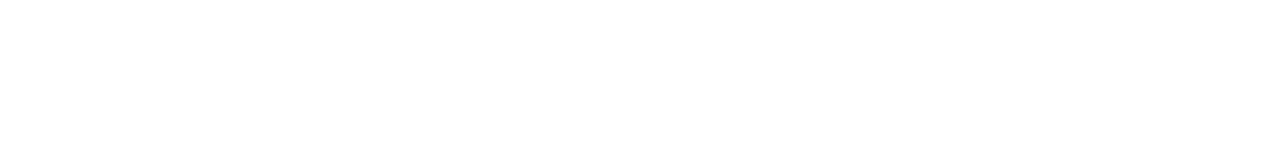
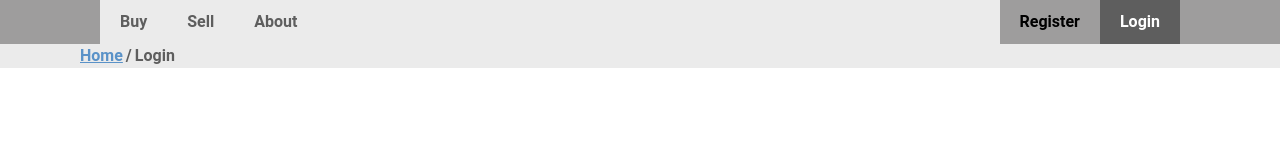
Before and after one commit to bSienkiewicz/z_rekr, a plain HTML site: page index.html in a window 1280 px wide. Drawn offline with Linux system fonts and the light colour scheme.

Commit message:
Added and initially styled navbar and breadcrumb section.

```diff
--- a/index.html
+++ b/index.html
@@ -7,5 +7,33 @@
     <title>Login Form</title>
     <link rel="stylesheet" href="styles/style.css" />
   </head>
-  <body></body>
+  <body>
+    <nav>
+      <div class="nav-content">
+        <div class="nav-items">
+          <div class="nav-links">
+            <ul>
+              <li class="nav-item"><a href="">Buy</a></li>
+              <li class="nav-item"><a href="">Sell</a></li>
+              <li class="nav-item"><a href="">About</a></li>
+            </ul>
+          </div>
+        </div>
+        <div class="nav-user">
+          <ul>
+            <li class="nav-item bg-light"><a href="">Register</a></li>
+            <li class="nav-item bg-dark"><a href="">Login</a></li>
+          </ul>
+        </div>
+      </div>
+    </nav>
+    <div class="breadcrumb">
+      <div class="breadcrumb-content">
+        <ul>
+          <li><a href="index.html">Home</a></li>
+          <li>Login</li>
+        </ul>
+      </div>
+    </div>
+  </body>
 </html>
--- a/styles/style.css
+++ b/styles/style.css
@@ -0,0 +1,103 @@
+/* Root & Import */
+
+:root {
+  --lgray: #9e9d9d;
+  --dgray: #5e5e5e;
+  --awhite: #ebebeb;
+}
+
+@import url("https://fonts.googleapis.com/css2?family=Roboto:wght@400;500;700&display=swap");
+
+/* Body */
+
+body {
+  font-family: "Roboto", sans-serif;
+  font-size: 16px;
+  font-weight: bold;
+  color: #333;
+  line-height: 1.5;
+  margin: 0;
+  padding: 0;
+}
+
+/* General classes */
+
+.bg-dark {
+  background-color: var(--dgray);
+}
+
+.bg-dark > * {
+  color: white !important;
+}
+
+.bg-light {
+  background-color: var(--lgray);
+}
+.bg-light > * {
+  color: #000 !important;
+}
+
+/* Navbar */
+
+nav {
+  max-width: 100%;
+  background-color: var(--lgray);
+  padding: 0 100px 0 100px;
+}
+
+nav ul {
+  display: flex;
+  list-style: none;
+  margin: 0;
+  padding: 0;
+}
+
+.nav-content {
+  display: flex;
+  justify-content: space-between;
+  background-color: var(--awhite);
+}
+
+nav li {
+  padding: 10px 20px 10px 20px;
+}
+
+nav a {
+  text-decoration: none;
+  color: var(--dgray);
+}
+
+/* Breadcrumbs */
+
+.breadcrumb {
+  background-color: var(--awhite);
+}
+
+.breadcrumb ul {
+  display: flex;
+  list-style: none;
+  margin: 0;
+  padding: 0;
+  color: var(--dgray);
+}
+
+.breadcrumb-content {
+  padding: 0 80px 0 80px;
+}
+
+.breadcrumb-content ul li + li:before {
+  padding: 3px;
+  color: var(--dgray);
+  content: "/";
+}
+
+.breadcrumb-content a {
+  color: #5a92c8;
+}
+
+/* Media-query */
+
+@media only screen and (max-width: 750px) {
+  nav {
+  }
+}
```
